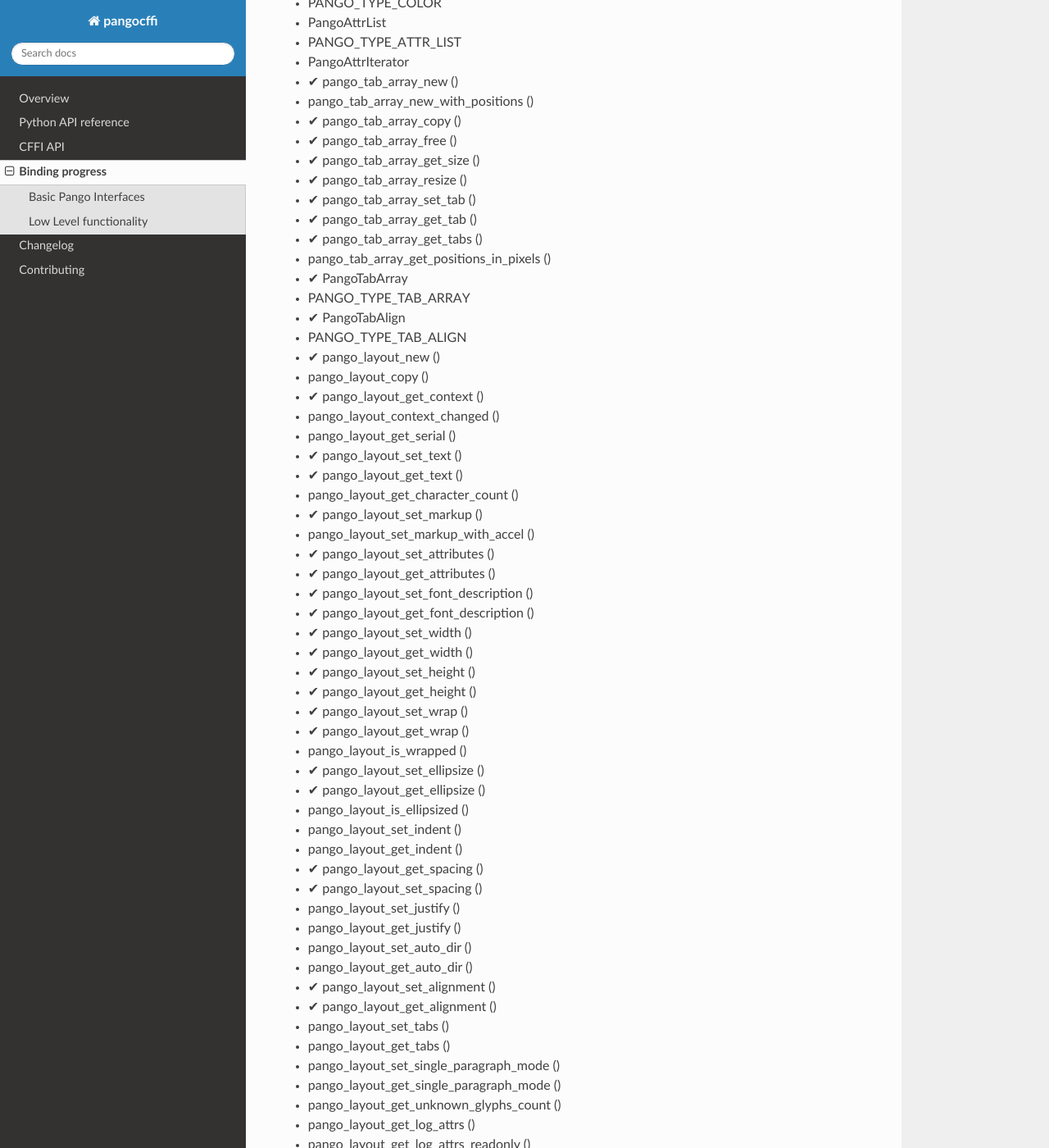
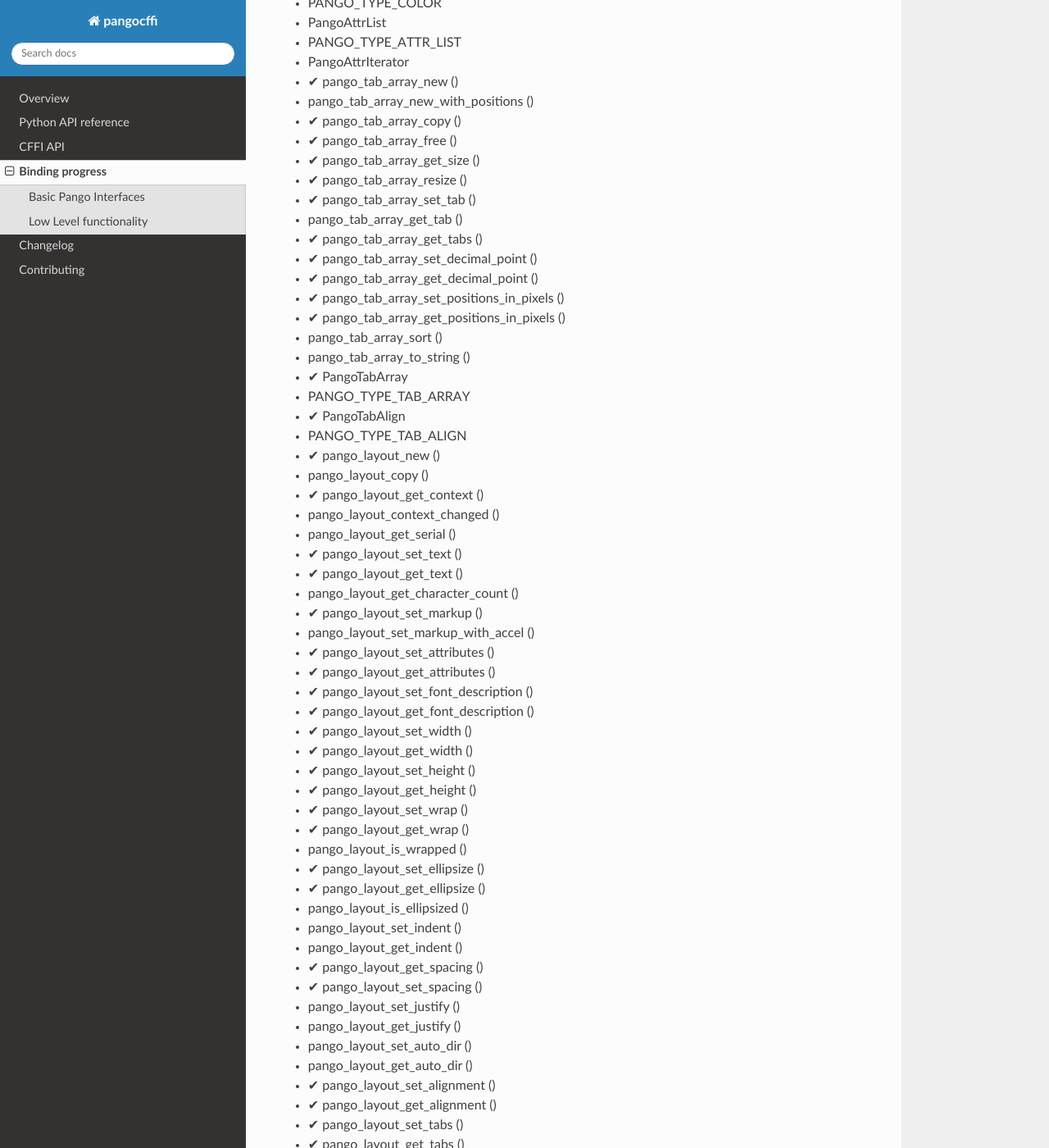
Before and after one commit to leifgehrmann/pangocffi, a Sphinx documentation site: the page built from docs/binding-progress.rst, in a window 1280 px wide and 1400 px high, scrolled down 7448 px. Shown: the whole window at 82% size. Built offline with Sphinx 7.4.7 and the Read the Docs theme 2.0.0, drawn with Linux system fonts in a browser that asks for light colours; the version number could not be read and is left out.

```diff
--- a/docs/binding-progress.rst
+++ b/docs/binding-progress.rst
@@ -318,9 +318,14 @@ ______________________
 * ✔ pango_tab_array_get_size ()
 * ✔ pango_tab_array_resize ()
 * ✔ pango_tab_array_set_tab ()
-* ✔ pango_tab_array_get_tab ()
+* pango_tab_array_get_tab ()
 * ✔ pango_tab_array_get_tabs ()
-* pango_tab_array_get_positions_in_pixels ()
+* ✔ pango_tab_array_set_decimal_point ()
+* ✔ pango_tab_array_get_decimal_point ()
+* ✔ pango_tab_array_set_positions_in_pixels ()
+* ✔ pango_tab_array_get_positions_in_pixels ()
+* pango_tab_array_sort ()
+* pango_tab_array_to_string ()
 * ✔ PangoTabArray
 * PANGO_TYPE_TAB_ARRAY
 * ✔ PangoTabAlign
@@ -359,8 +364,8 @@ ______________________
 * pango_layout_get_auto_dir ()
 * ✔︎ pango_layout_set_alignment ()
 * ✔︎ pango_layout_get_alignment ()
-* pango_layout_set_tabs ()
-* pango_layout_get_tabs ()
+* ✔︎ pango_layout_set_tabs ()
+* ✔︎ pango_layout_get_tabs ()
 * pango_layout_set_single_paragraph_mode ()
 * pango_layout_get_single_paragraph_mode ()
 * pango_layout_get_unknown_glyphs_count ()
```
Also changed, not shown: 1 other file.
